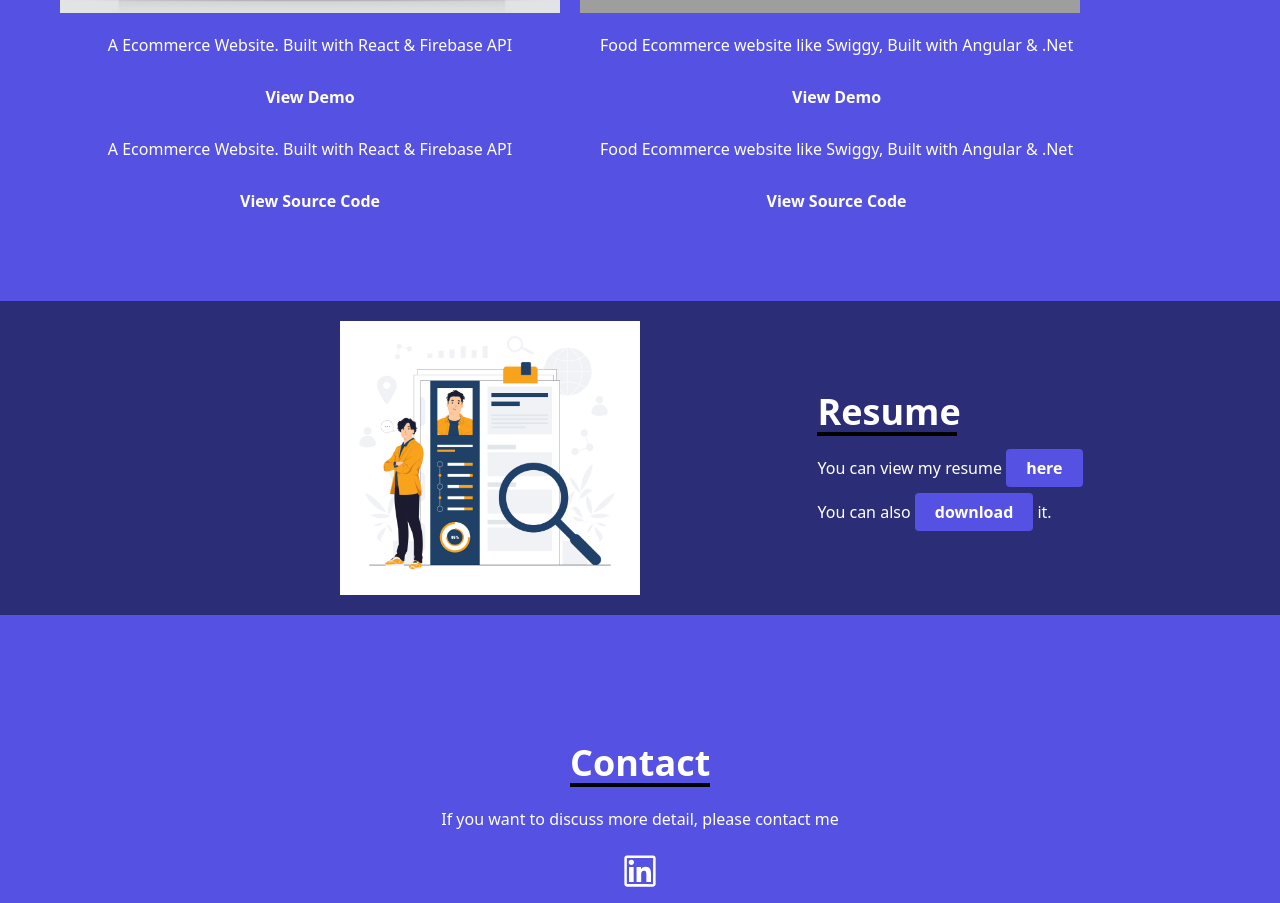
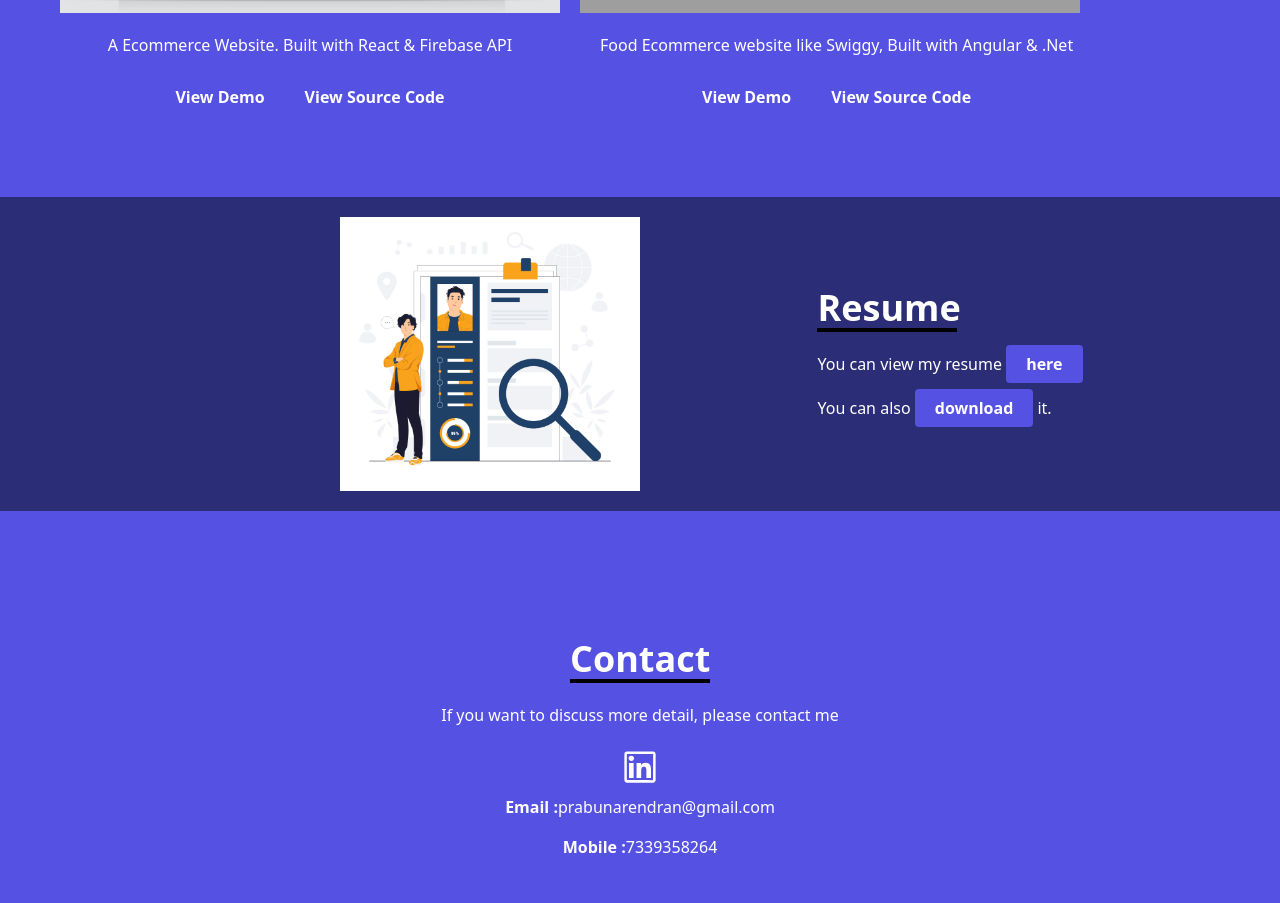
Before and after one commit to Prabu333/Prabu-Profile, a React (Create React App) app: page / in a window 1280 px wide. Shown: the part 1759-2662 px from the top of the page. Built offline with nearby package versions, Linux system fonts and the light colour scheme; grey boxes are pictures that could not be loaded.

Commit message:
Update Projects.js

```diff
--- a/src/components/Projects.js
+++ b/src/components/Projects.js
@@ -50,15 +50,10 @@ export default function Projects() {
                                 alt={project.description}
                                 onClick={() => handleImageClick(project.demo)}
                             />
-                              <div className='project-demo'>
+                             <div className='project-desc'>
                                 <p className='text-center px-5 py-5'>{project.description}</p>
                                 <div className='flex justify-center'>
                                     <a className='btn' target='_blank' rel='noopener noreferrer' href={project.demo}>View Demo</a>
-                                </div>
-                            </div>
-                            <div className='project-desc'>
-                                <p className='text-center px-5 py-5'>{project.description}</p>
-                                <div className='flex justify-center'>
                                     <a className='btn' target='_blank' rel='noopener noreferrer' href={project.link}>View Source Code</a>
                                 </div>
                             </div>
```
